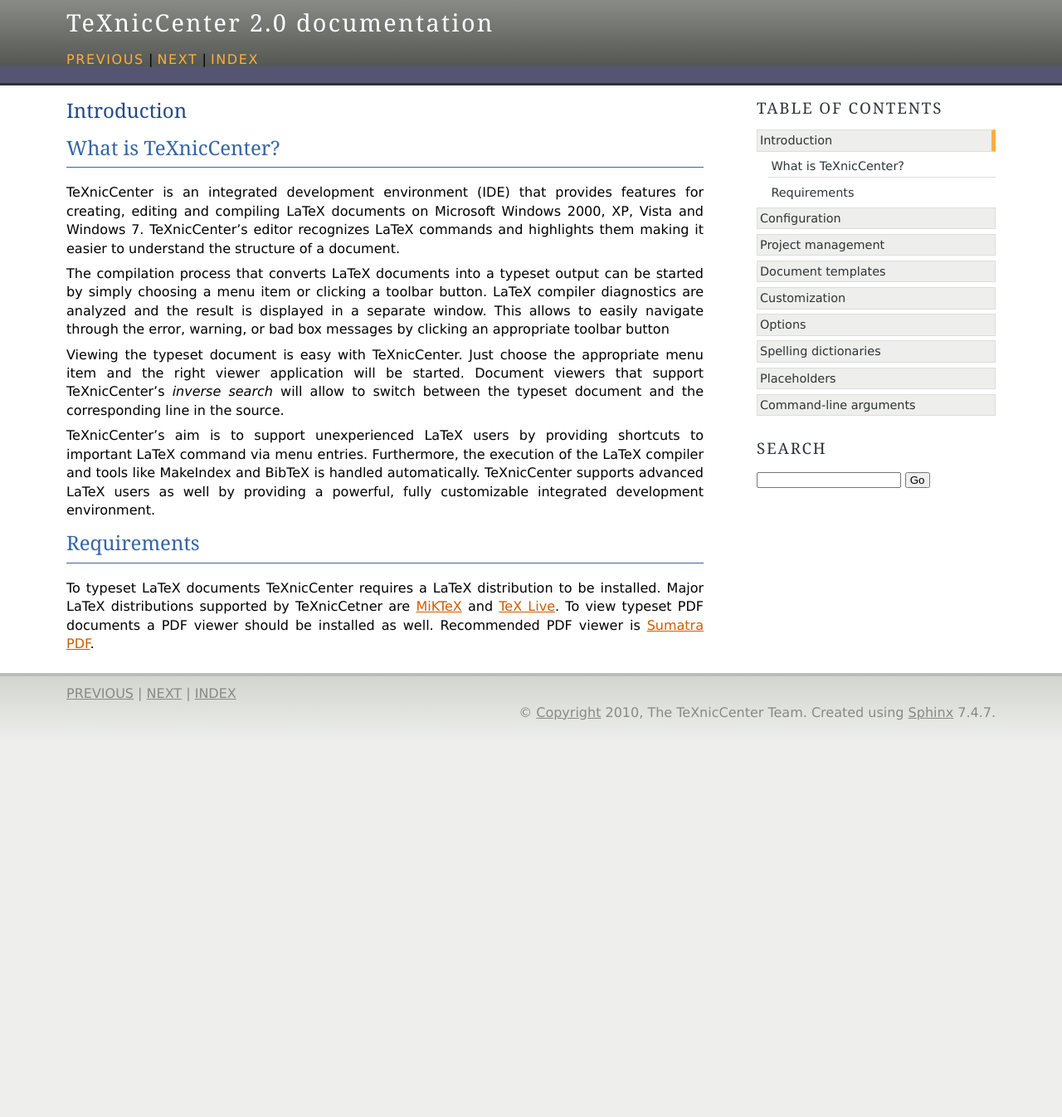
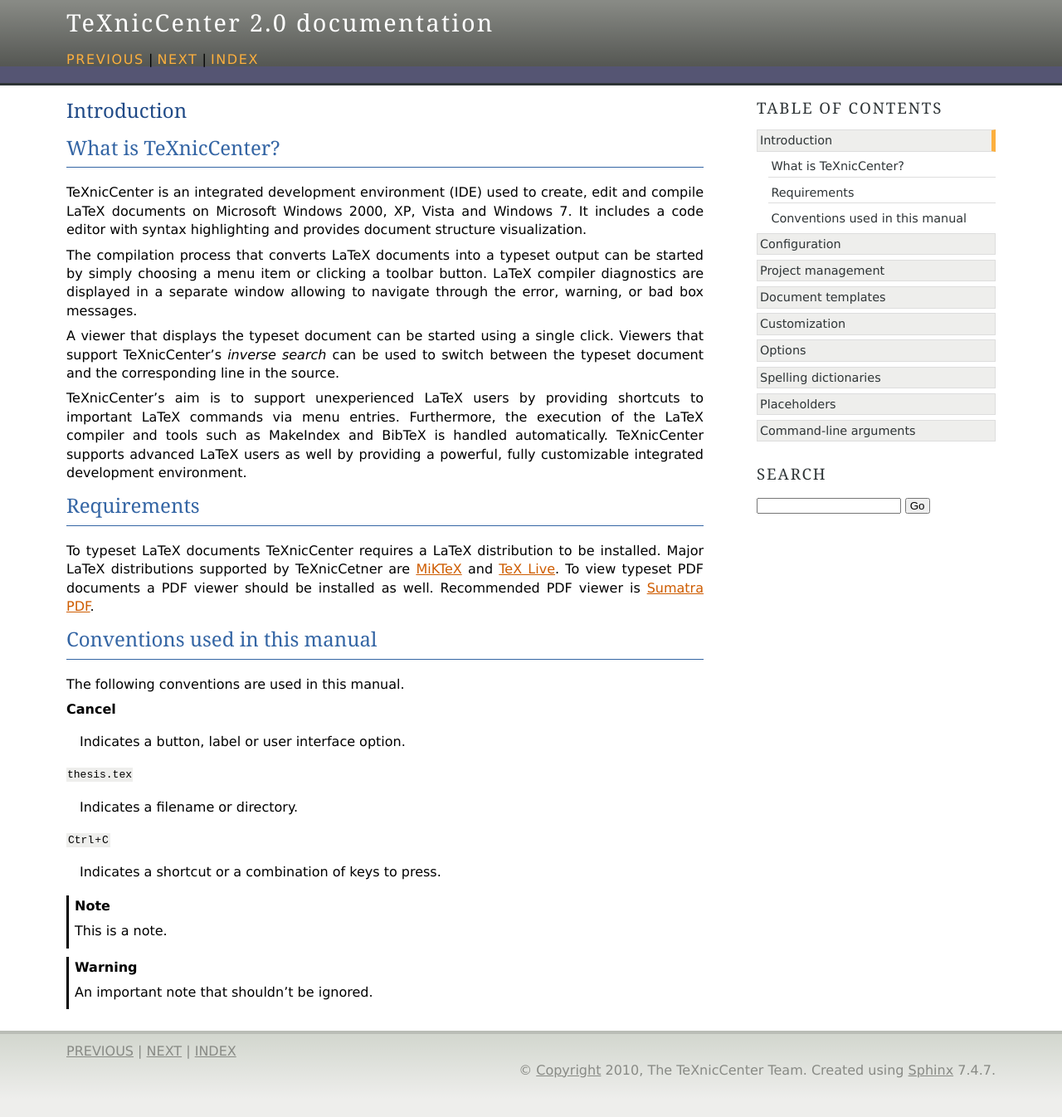
Before and after one commit to weinkauf/TeXnicCenter-Manual, a Sphinx documentation site: the page built from source/introduction.rst, in a window 1280 px wide. Shown: the whole page at 83% size. Built offline with Sphinx 7.4.7, drawn with Linux system fonts in a browser that asks for light colours; before the commit the page ends 915 px from its top, so only the background shows below that.

Commit message:
Rephrased the introduction and added a conventions section

```diff
--- a/source/introduction.rst
+++ b/source/introduction.rst
@@ -4,28 +4,25 @@
 What is TeXnicCenter?
 ---------------------
 
-TeXnicCenter is an integrated development environment (IDE) that provides
-features for creating, editing and compiling LaTeX documents on Microsoft
-Windows 2000, XP, Vista and Windows 7.  TeXnicCenter's editor recognizes LaTeX
-commands and highlights them making it easier to understand the structure of a
-document.
+TeXnicCenter is an integrated development environment (IDE) used to create, edit
+and compile LaTeX documents on Microsoft Windows 2000, XP, Vista and Windows 7.
+It includes a code editor with syntax highlighting and provides document
+structure visualization.
 
 The compilation process that converts LaTeX documents into a typeset output can
 be started by simply choosing a menu item or clicking a toolbar button. LaTeX
-compiler diagnostics are analyzed and the result is displayed in a separate
-window. This allows to easily navigate through the error, warning, or bad box
-messages by clicking an appropriate toolbar button
+compiler diagnostics are displayed in a separate window allowing to navigate
+through the error, warning, or bad box messages.
 
-Viewing the typeset document is easy with TeXnicCenter. Just choose the
-appropriate menu item and the right viewer application will be started.
-Document viewers that support TeXnicCenter's *inverse search* will allow to
-switch between the typeset document and the corresponding line in the source.
+A viewer that displays the typeset document can be started using a single click.
+Viewers that support TeXnicCenter's *inverse search* can be used to switch
+between the typeset document and the corresponding line in the source.
 
 TeXnicCenter's aim is to support unexperienced LaTeX users by providing
-shortcuts to important LaTeX command via menu entries.  Furthermore, the
-execution of the LaTeX compiler and tools like MakeIndex and BibTeX is handled
-automatically.  TeXnicCenter supports advanced LaTeX users as well by providing
-a powerful, fully customizable integrated development environment.
+shortcuts to important LaTeX commands via menu entries.  Furthermore, the
+execution of the LaTeX compiler and tools such as MakeIndex and BibTeX is
+handled automatically.  TeXnicCenter supports advanced LaTeX users as well by
+providing a powerful, fully customizable integrated development environment.
 
 .. index::
   inverse search
@@ -46,3 +43,29 @@
   viewer, viewer; PDF
   Sumatra PDF
   MiKTeX, TeX Live, distribution
+
+
+Conventions used in this manual
+-------------------------------
+
+The following conventions are used in this manual.
+
+**Cancel**
+
+  Indicates a button, label or user interface option.
+
+:file:`thesis.tex`
+
+  Indicates a filename or directory.
+
+:kbd:`Ctrl+C`
+
+  Indicates a shortcut or a combination of keys to press.
+
+.. note::
+
+  This is a note.
+
+.. warning::
+
+  An important note that shouldn't be ignored.
```
